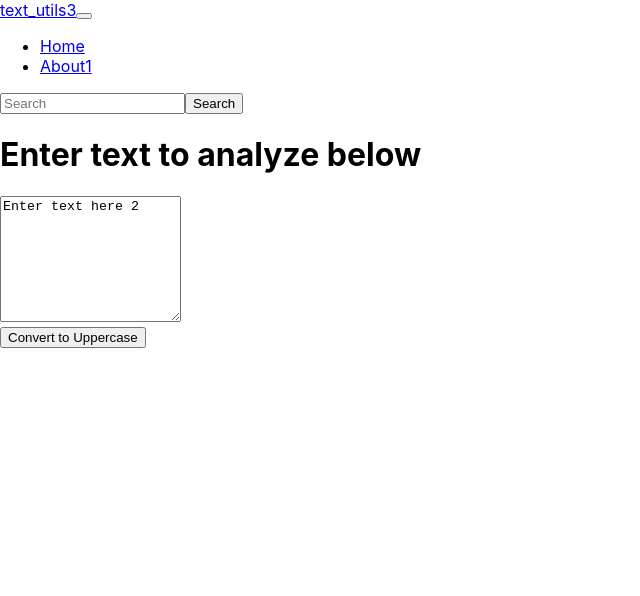
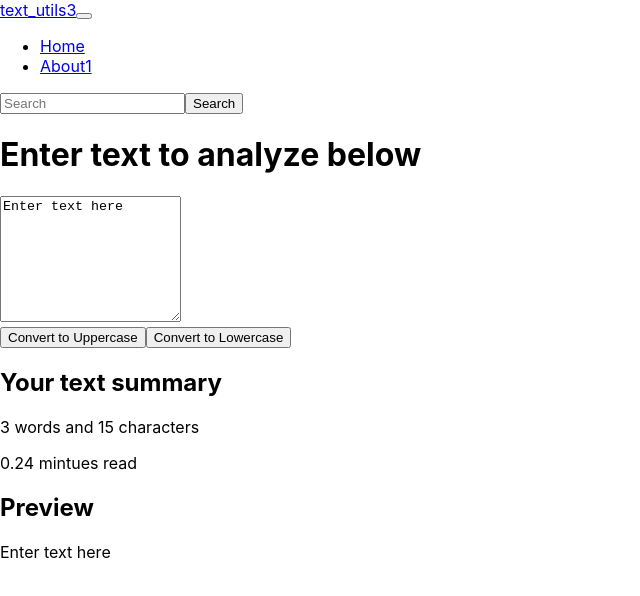
Before and after one commit to js449/React-Tutorials, a React (Create React App) app: page / in a window 1280 px wide. Shown: the top 596 px of the page, without its empty margins (0-640 px from the left). Built offline with nearby package versions, Linux system fonts and the light colour scheme; the HTML template or start-up script is replaced by a standard one.

Commit message:
more on state

```diff
--- a/src/components/Navbar.js
+++ b/src/components/Navbar.js
@@ -3,8 +3,8 @@
 
 export default function Navbar(props) {
   return (
-    //this is how we use bootstrap components(navbar here).
-    <nav className="navbar navbar-expand-lg navbar-light bg-light">
+    //this is how we use bootstrap components(navbar here).to make the navbar dark change it to navbar-dark bg-dark(ist line)
+    <nav className="navbar navbar-expand-lg navbar-dark bg-dark">
       <div className="container-fluid">
           {/* dont forget javscript that we write inside JSX always goes inside curly braces for e.g props.title */}
         <a className="navbar-brand" href="/">{props.title}</a>
@@ -35,7 +35,8 @@
               placeholder="Search"
               aria-label="Search"
             />
-            <button className="btn btn-outline-success" type="submit">
+            {/* so primary - blue color, success green, danger - red(classnames) */}
+            <button className="btn btn-primary" type="submit">
               Search
             </button>
           </form>
--- a/src/components/TextForm.js
+++ b/src/components/TextForm.js
@@ -1,31 +1,64 @@
-import React, {useState} from 'react'
+import React, { useState } from "react";
 
 export default function TextForm(props) {
-    const handleOnClick = () =>{
+  //here text is my variable which will have the useState current value and
+  //settext is a function for text means we can update the text everytime with the help of setText function(just memorise this one)
+  const [text, setText] = useState("Enter text here");
+  // text = "new text"; //wrong way to change the state
+  // setText("new text"); //right way
+
+  const handleOnClick = () => {
     console.log("uppercase button was clicked" + text);
     let newText = text.toUpperCase();
     setText(newText);
     // setText("you clicked on handleOnClick");
-    }
-    const handleOnChange = (event) =>{
+  };
+  const handleOffClick = () => {
+    // console.log("lowerrcase button was clicked" + text);
+    let newText = text.toLowerCase();
+    setText(newText);
+    // setText("you clicked on handleOnClick");
+  };
+  const handleOnChange = (event) => {
     console.log("on change");
     setText(event.target.value); //important this way we are setting up new text whenever we are updating text variable
     //or can say whenever a event change(means this way we can write new text in the text variable)
-    }
-    //here text is my variable which will have the useState current value and
-//settext is a function for text means we can update the text everytime with the help of setText function(just memorise this one)
-const[text, setText] = useState('Enter text here 2');
-// text = "new text"; //wrong way to change the state
-// setText("new text"); //right way
+  };
+
   return (
-      <div>
+    <>
+      <div className="container">
         <h1>{props.heading} </h1>
         <div className="mb-3">
           {/* onChange function needs when the value of text change or can say a event change */}
-    <textarea className="form-control" value={text} onChange = {handleOnChange} id="myBox" rows="8"></textarea>
+          <textarea
+            className="form-control"
+            value={text}
+            onChange={handleOnChange}
+            id="myBox"
+            rows="8"
+          ></textarea>
         </div>
         {/* handleOnClick function will run once we click the  button */}
-  <button className="btn btn-primary" onClick={handleOnClick}>Convert to Uppercase</button>
+        <button className="btn btn-primary mx-2" onClick={handleOnClick}>
+          Convert to Uppercase
+        </button>
+        <button className="btn btn-primary mx-2" onClick={handleOffClick}>
+          Convert to Lowercase
+        </button>
       </div>
-  )
+      {/* my-2 give some margin */}
+      <div className="container my-2">
+        <h2>Your text summary</h2>
+        <p>
+          {text.split(" ").length} words and {text.length} characters
+        </p>
+        {/* time taken to read the text */}
+        <p>{0.08 * text.split(" ").length} mintues read</p>
+        {/* to previes text */}
+        <h2>Preview</h2>
+        <p>{text}</p>
+      </div>
+    </>
+  );
 }
```
Lines whose indentation alone changed are shown as unchanged.
